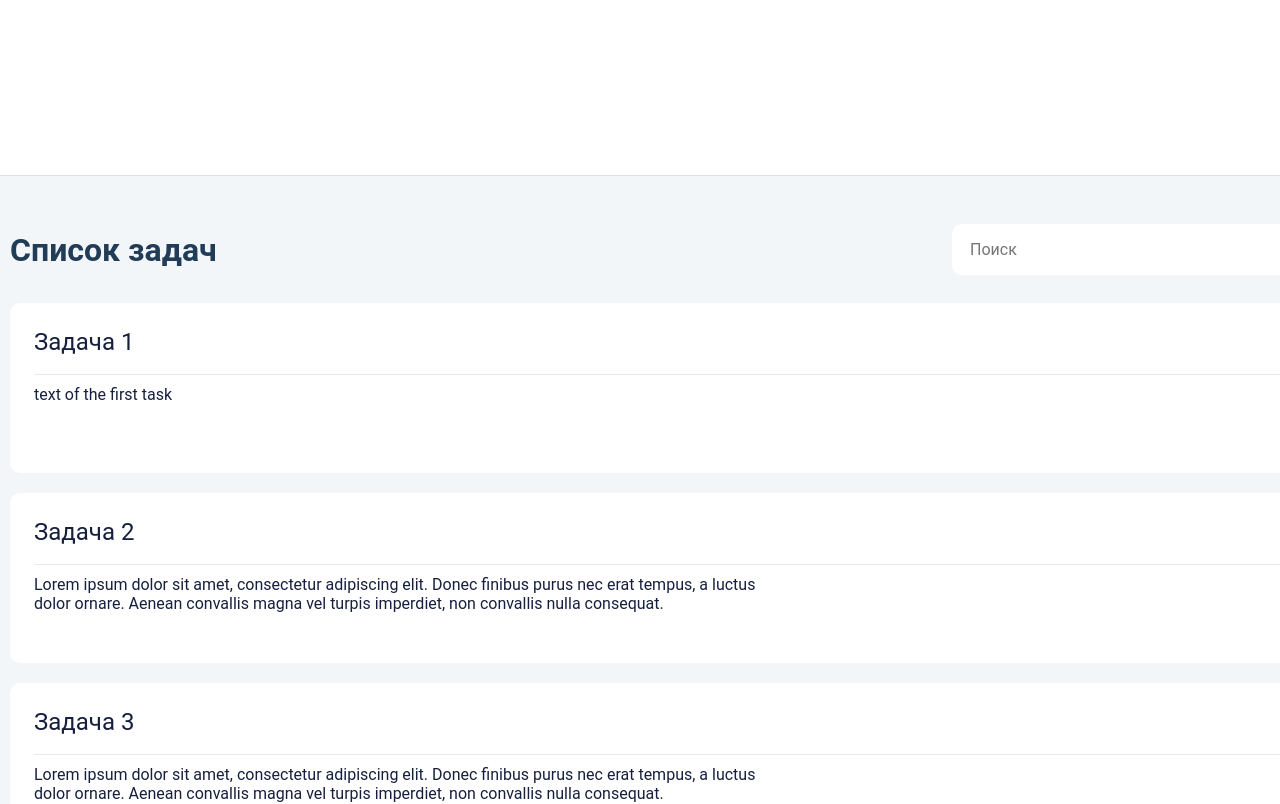
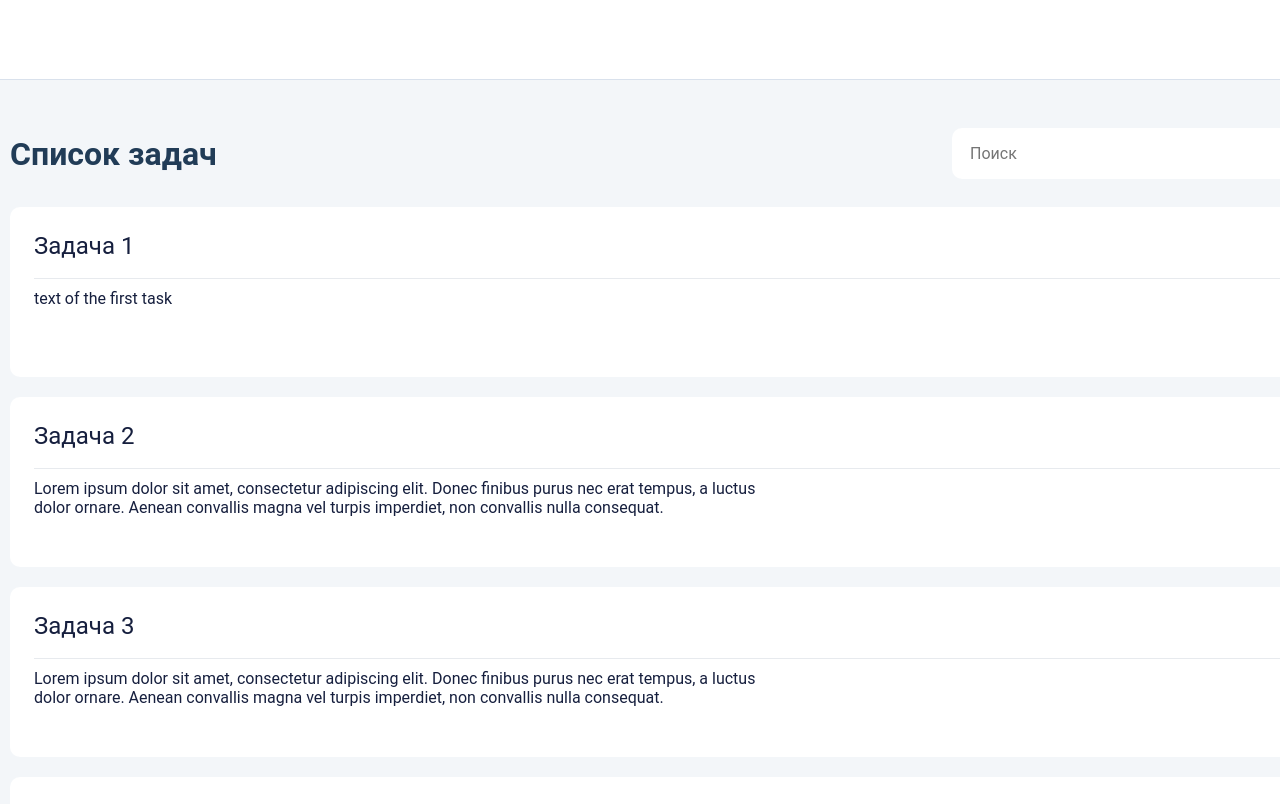
Before and after one commit to only-digital/internship-tasks, a Next.js app: page / in a window 1280 px wide. Shown: the top 804 px of the page. Built offline with nearby package versions, Linux system fonts and the light colour scheme.

Commit message:
fix: fix styles

```diff
--- a/src/components/tasks/tasks.jsx
+++ b/src/components/tasks/tasks.jsx
@@ -39,6 +39,7 @@ const Tasks = (props) => {
                     <h2 className={styled.Tasks__title}>{tasksTitle}</h2>
                     <div className={styled.Tasks__searchWrapper}>
                         <input
+                            className={styled.Tasks__searchInput}
                             type="text"
                             placeholder="Поиск"
                             onChange={(event) => useFilterTasks(event.target.value)}/>
--- a/src/components/tasks/tasks.module.scss
+++ b/src/components/tasks/tasks.module.scss
@@ -10,6 +10,8 @@
 
   &__tasksContainer {
     display: grid;
+    align-content: start;
+    height: 100%;
     gap: 28px;
     background: #F3F6F9;
     padding: 48px 40px 144px;
@@ -39,6 +41,10 @@
     border-radius: 10px;
   }
 
+  &__searchInput {
+    width: 100%;
+  }
+
   &__tasksList {
     display: grid;
     gap: 20px;
--- a/src/styles/index.module.scss
+++ b/src/styles/index.module.scss
@@ -3,11 +3,12 @@
     flex-direction: column;
     justify-content: center;
     align-items: center;
-    padding: 6rem;
-    min-height: 100vh;
+    height: 100vh;
+
 
     &__content {
         display: flex;
+        height: 100%;
         font-family: Roboto, sans-serif;
         font-weight: 400;
         font-size: 16px;
```
